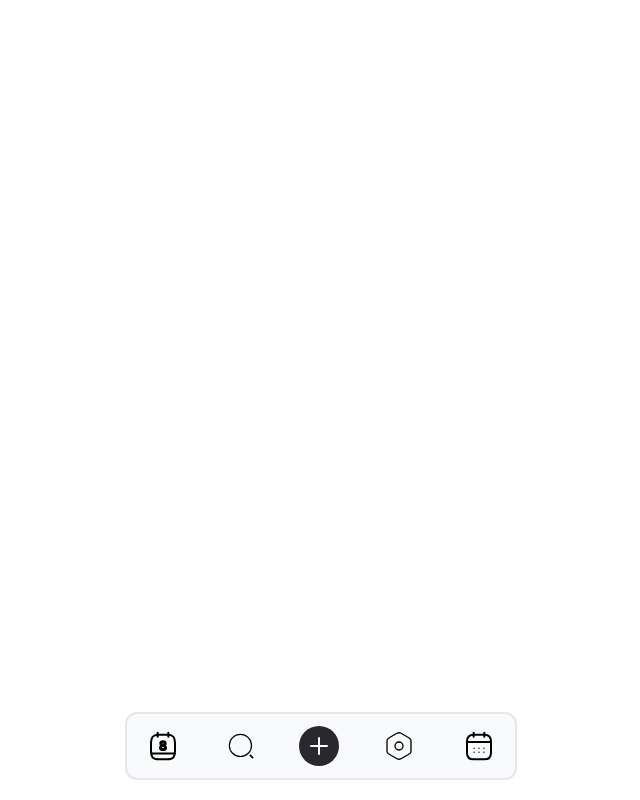
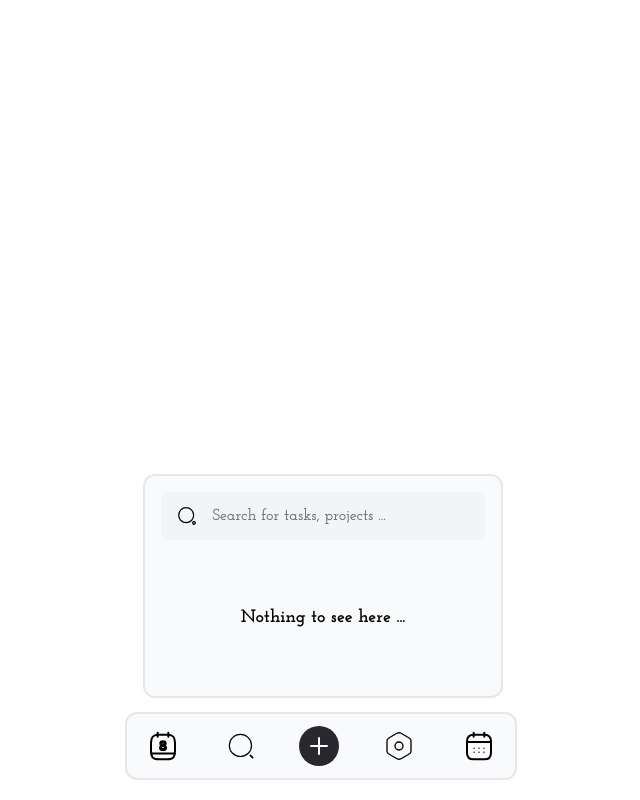
Before and after one commit to arshGoyalDev/todo-app-firebase, a Next.js app: page /app in a window 1280 px wide. Both pictures are taken after a click on the button 560 px from the left and 746 px from the top of the page. Shown: the whole page, without its empty margins (319-959 px from the left). Built offline with nearby package versions, Linux system fonts and the light colour scheme; no server answers.

Commit message:
add: search box

```diff
--- a/components/app/BottomNav.js
+++ b/components/app/BottomNav.js
@@ -1,6 +1,13 @@
+"use client";
+
+import { useState } from "react";
+
 import { AddTaskBtn, SearchBtn, SettingsBtn } from "../button";
+import SearchBox from "./SearchBox";
 
 const BottomNav = () => {
+  const [searchBoxVisible, setSearchBoxVisible] = useState(false);
+
   return (
     <nav className="z-50 w-[95vw] md:w-fit fixed bottom-5 left-1/2 -translate-x-1/2 flex md:gap-10 justify-between items-center py-3 px-4 bg-gray-50 dark:bg-zinc-900 border-2 border-gray-200 dark:border-zinc-800 rounded-xl">
       <button className="p-1 flex justify-center items-center rounded-full">
@@ -47,7 +54,11 @@ const BottomNav = () => {
           </svg>
         </span>
       </button>
-      <SearchBtn />
+      <SearchBtn
+        searchBoxVisible={searchBoxVisible}
+        setSearchBoxVisible={setSearchBoxVisible}
+      />
+      {searchBoxVisible && <SearchBox />}
       <AddTaskBtn />
       <SettingsBtn />
       <button className="p-1 flex justify-center items-center rounded-full">
--- /dev/null
+++ b/components/app/SearchBox.js
@@ -0,0 +1,52 @@
+import { useState } from 'react';
+
+const SearchBox = () => {
+  const [searchValue, setSearchValue] = useState("");
+
+  return (
+    <div className="absolute top-[-240px] w-[90vw] sm:w-[360px] p-4 pb-0 bg-gray-50 dark:bg-zinc-900 border-2 border-gray-200 dark:border-zinc-800 rounded-xl">
+      <div className="relative px-2 flex flex-row-reverse items-center w-full bg-gray-100 dark:bg-zinc-800 rounded-lg">
+        <input
+          type="text"
+          value={searchValue}
+          id="search-bar"
+          placeholder="Search for tasks, projects ..."
+          onChange={(e) => setSearchValue(e.target.value)}
+          className="input py-3 w-full bg-transparent focus:outline-none px-2 placeholder:text-gray-500 font-semibold dark:placeholder:text-zinc-500"
+        />
+        <label
+          htmlFor="search-bar"
+          className="input-icon grid place-items-center w-10 h-8 rounded transition-all"
+        >
+          <span className="icon no-fill w-5 h-5 stroke-black dark:stroke-white">
+            <svg
+              width="20"
+              height="20"
+              viewBox="0 0 24 24"
+              fill="none"
+              xmlns="http://www.w3.org/2000/svg"
+            >
+              <path
+                d="M11 20C15.9706 20 20 15.9706 20 11C20 6.02944 15.9706 2 11 2C6.02944 2 2 6.02944 2 11C2 15.9706 6.02944 20 11 20Z"
+                strokeWidth="1.5"
+                strokeLinecap="round"
+                strokeLinejoin="round"
+              />
+              <path
+                d="M18.9299 20.6898C19.4599 22.2898 20.6699 22.4498 21.5999 21.0498C22.4499 19.7698 21.8899 18.7198 20.3499 18.7198C19.2099 18.7098 18.5699 19.5998 18.9299 20.6898Z"
+                strokeWidth="1.5"
+                strokeLinecap="round"
+                strokeLinejoin="round"
+              />
+            </svg>
+          </span>
+        </label>
+      </div>
+
+      <div className="grid place-content-center text-lg py-16 font-bold">
+        Nothing to see here ...
+      </div>
+    </div>
+  );
+};
+export default SearchBox;
--- a/components/app/index.js
+++ b/components/app/index.js
@@ -1,3 +1,3 @@
 import BottomNav from "./BottomNav";
 
-export {BottomNav}
+export { BottomNav };
--- a/components/button/SearchBtn.js
+++ b/components/button/SearchBtn.js
@@ -1,12 +1,15 @@
 "use client";
 
-import { useState } from "react";
-
-const SearchBtn = () => {
-  const [searchDialogVisible, setSearchDialogVisible] = useState(false);
-
+const SearchBtn = ({ searchBoxVisible, setSearchBoxVisible }) => {
   return (
-    <button className="p-1 flex justify-center items-center rounded-full">
+    <button
+      onClick={() => {
+        searchBoxVisible
+          ? setSearchBoxVisible(false)
+          : setSearchBoxVisible(true);
+      }}
+      className="p-1 flex justify-center items-center rounded-full"
+    >
       <span className="stroke-black dark:stroke-white">
         <svg
           width="28"
@@ -26,6 +29,7 @@ const SearchBtn = () => {
             strokeWidth="1.5"
             strokeLinecap="round"
             strokeLinejoin="round"
+            f
           />
         </svg>
       </span>
```
